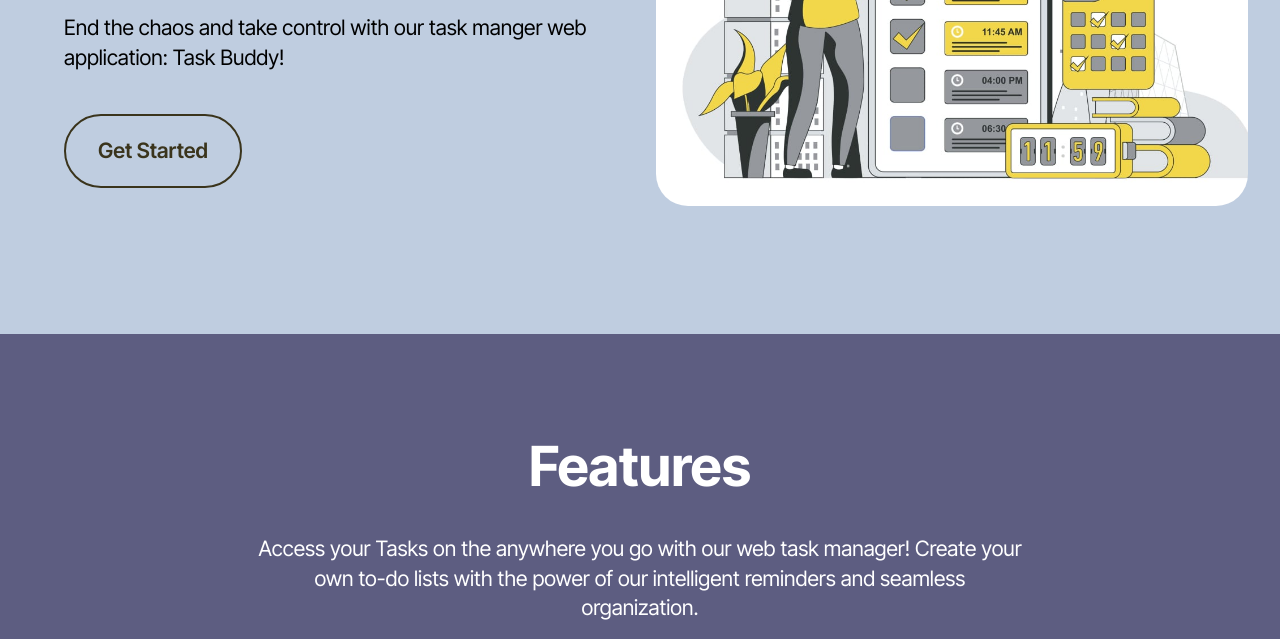
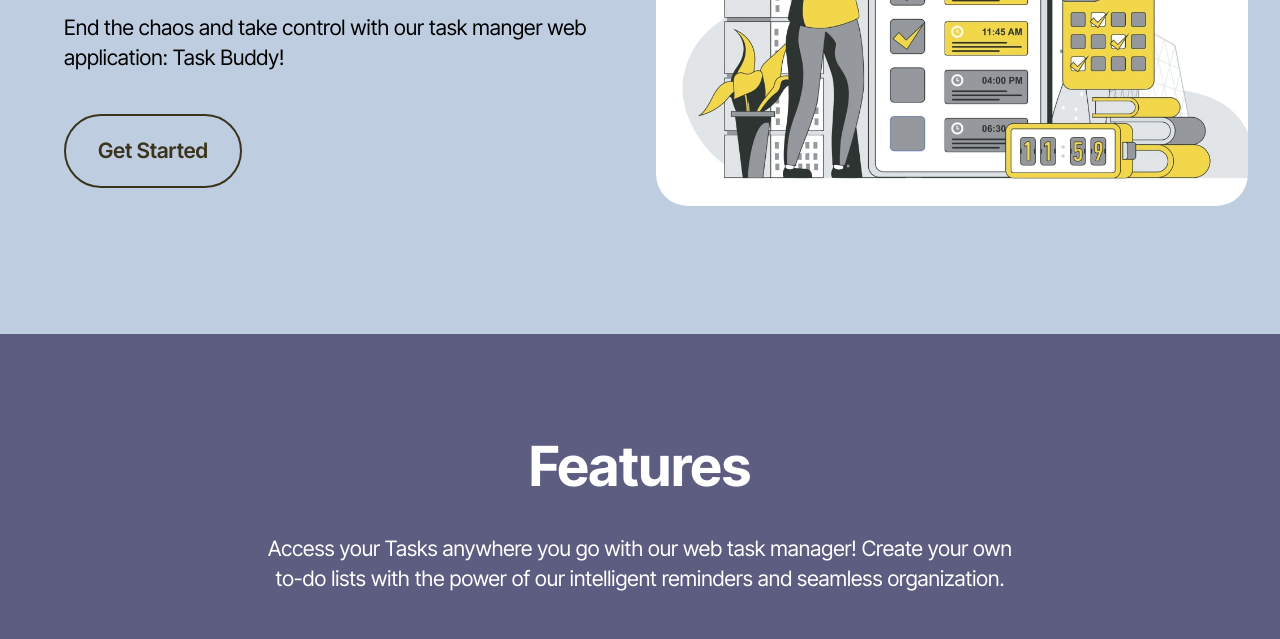
Before and after one commit to NatalieMelnyk/NatalieMelnyk.github.io, a plain HTML site: page index.html in a window 1280 px wide. Shown: the part 299-938 px from the top of the page. Drawn offline with Linux system fonts and the light colour scheme.

Commit message:
modified:   index.html

```diff
--- a/index.html
+++ b/index.html
@@ -96,7 +96,7 @@
       <div class="col-12 content-head">
         <h3 class="mbr-section-title mbr-fonts-style align-center mb-0 display-2"><strong>Features</strong>
         </h3>
-        <h5 class="mbr-section-subtitle mbr-fonts-style align-center mb-0 mt-4 display-7">Access your Tasks on the anywhere you go with our web task manager! Create your own to-do lists with the power of our intelligent reminders and seamless organization.</h5>
+        <h5 class="mbr-section-subtitle mbr-fonts-style align-center mb-0 mt-4 display-7">Access your Tasks anywhere you go with our web task manager! Create your own to-do lists with the power of our intelligent reminders and seamless organization.</h5>
       </div>
     </div>
     <div class="row">
```
